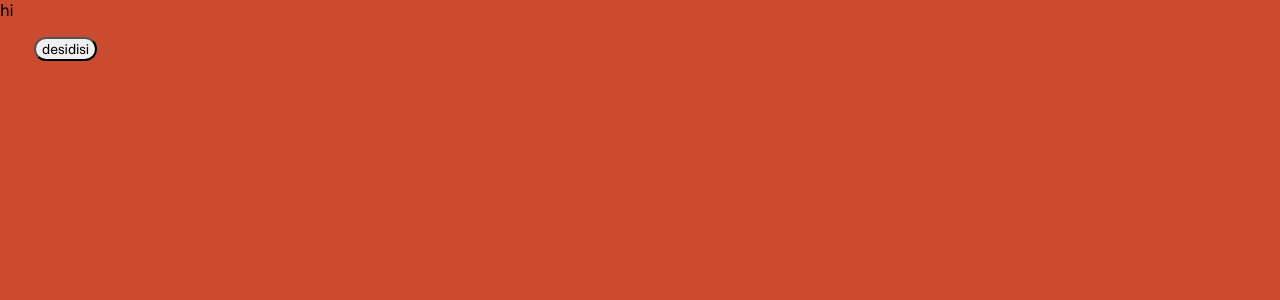
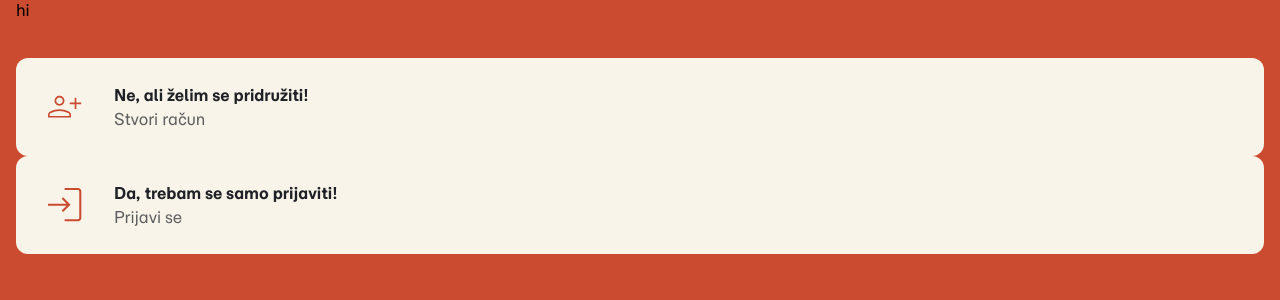
Before and after one commit to lovretomic/garbagebusters, a React (Vite) app: page / in a window 1280 px wide. Shown: the top 300 px of the page. Built offline with nearby package versions, Linux system fonts and the light colour scheme.

Commit message:
finished start button component

```diff
--- a/src/App.scss
+++ b/src/App.scss
@@ -1,5 +1,6 @@
 body {
   background-color: $primary-red;
+  padding: 0 16px;
 }
 
 * {
--- a/src/App.tsx
+++ b/src/App.tsx
@@ -1,5 +1,6 @@
 import './App.scss'
 import LoginIcon from "./assets/icons/login_icon.svg?react"
+import AddAccountIcon from "./assets/icons/add_account_icon.svg?react"
 import StartButton from './components/StartButton'
 
 function App() {
@@ -8,7 +9,8 @@ function App() {
     <>
       <p>hi</p>
 	  <LoginIcon />
-	  <StartButton text="desi" subtext="disi" icon={LoginIcon}></StartButton>
+	  <StartButton title="Ne, ali želim se pridružiti!" subtitle="Stvori račun" icon={AddAccountIcon}></StartButton>
+	  <StartButton title="Da, trebam se samo prijaviti!" subtitle="Prijavi se" icon={LoginIcon}></StartButton>
     </>
   )
 }
--- a/src/components/StartButton/StartButton.module.scss
+++ b/src/components/StartButton/StartButton.module.scss
@@ -0,0 +1,68 @@
+.button {
+  display: flex;
+  align-items: center;
+  justify-content: flex-start;
+  gap: 24px;
+  width: 100%;
+  padding: 24px;
+  border: none;
+  background-color: $primary-white;
+  color: #1d2f31;
+  font-style: normal;
+  font-size: 16px;
+  line-height: 22px;
+  text-align: left;
+  cursor: pointer;
+  transition: all 0.2s ease;
+
+  &:hover:enabled {
+    background-color: #d6d6d6;
+  }
+
+  &:active:enabled {
+    background-color: #AAAAAA;
+  }
+
+  &:disabled {
+    opacity: 0.2;
+    cursor: default;
+  }
+}
+
+.icon {
+  display: flex;
+  align-items: center;
+  justify-content: center;
+  flex-shrink: 0;
+  width: 50px;
+  height: 50px;
+
+  svg {
+    width: 100%;
+    height: 100%;
+	padding: 8px;
+  }
+}
+
+.text {
+  display: flex;
+  flex-direction: column;
+  gap: 8px;
+}
+
+.title {
+  font-size: 16px;
+  font-weight: 700;
+  font-style: Bold;
+  line-height: 100%;
+  color: $primary-black;
+
+}
+
+.subtitle {
+  font-size: 16px;
+  font-weight: 400;
+  line-height: 16px;
+  color: $primary-black;
+  opacity: 0.7;
+}
--- a/src/components/StartButton/StartButton.tsx
+++ b/src/components/StartButton/StartButton.tsx
@@ -1,41 +1,29 @@
 import c from "./StartButton.module.scss";
-import React, {isValidElement} from "react";
+import React from "react";
 import clsx from "clsx"
 
 type StartButtonProps = {
-  children?: React.ReactNode;
-  text?: React.ReactNode;
-  subtext?: React.ReactNode;
+  title?: React.ReactNode;
+  subtitle?: React.ReactNode;
   icon: React.FunctionComponent<React.SVGProps<SVGSVGElement>>;
 } & React.ButtonHTMLAttributes<HTMLButtonElement>;
 
 const StartButton: React.FC<StartButtonProps> = ({
-  children,
-  text,
-  subtext,
+  title,
+  subtitle,
   className,
-  icon,
+  icon: Icon,
   ...handlers
 }) => {
   return (
-    <button
-      className={clsx(c.button, className)}
-      {...handlers}
-    >
-        {icon ? (
-        <span className={c.icon}>
-          {typeof icon === "string" ? (
-            <img src={icon} alt="" />
-          ) : isValidElement(icon) ? (
-            icon
-          ) : null}
-        </span>
-      ) : null}
+    <button className={clsx(c.button, className)} {...handlers}>
+      <span className={c.icon}>
+        <Icon />
+      </span>
 
       <span className={c.text}>
-        {text ? <span className={c.text}>{text}</span> : null}
-        {subtext ? <span className={c.subtext}>{subtext}</span> : null}
-        {children ? <span className={c.title}>{children}</span> : null}
+        {title ? <span className={c.title}>{title}</span> : null}
+        {subtitle ? <span className={c.subtitle}>{subtitle}</span> : null}
       </span>
     </button>
   );
```
